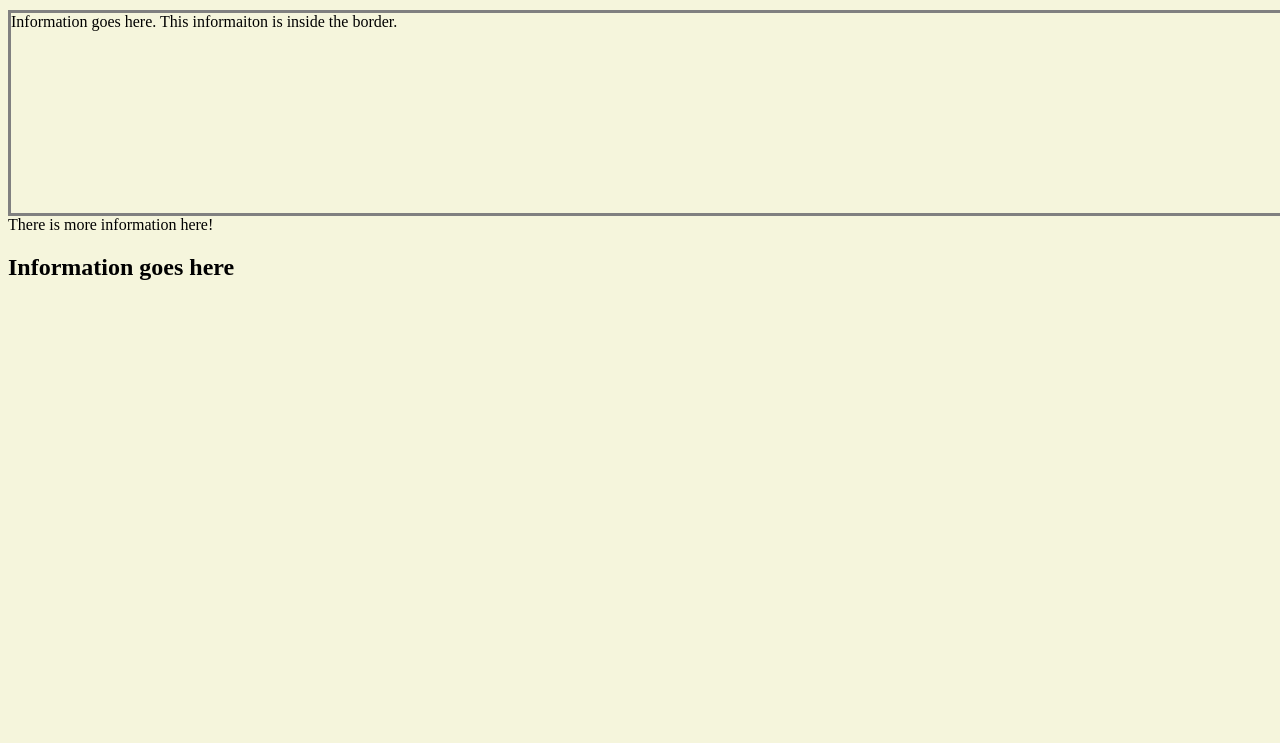
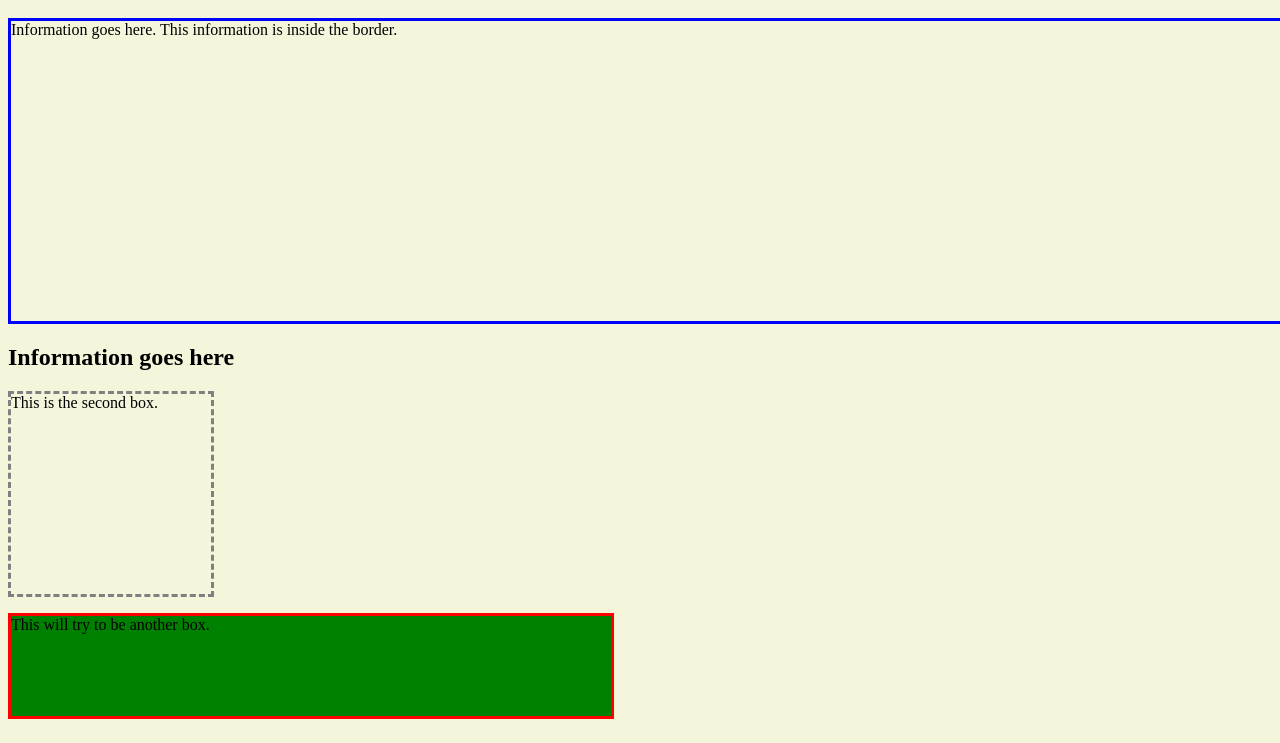
Before and after one commit to AntwonC/PersonalWebsite, a plain HTML site: page index.html in a window 1280 px wide. Shown: the part 115-858 px from the top of the page. Before the commit the page ends 800 px from the top, so only its background shows below. Drawn offline with Linux system fonts and the light colour scheme.

Commit message:
Made several new boxes for layout

```diff
--- a/index.html
+++ b/index.html
@@ -7,11 +7,15 @@
     </head>
     <h1> This is the heading! </h1>
     <body>
-        <div>Information goes here.
-            This informaiton is inside the border. </div>
-        <article> There is more information here! </article>
+        <p id = "AboutMe">Information goes here.
+            This information is inside the border. </p>
+
 
     </body>
 
     <h2> Information goes here</h2>
+    <div> This is the second box. </div>
+
+    <p id = "Other"> This will try to be another box. </p>
+
 </html>
--- a/style.css
+++ b/style.css
@@ -7,17 +7,34 @@ h1  {
 
 html    {
     background-color: #f5f5dc;
+    display: grid;
+
+}
+
+#AboutMe {
+    text-align: left;
+    width: 1585px;
+    height: 300px;
+   /* display: grid; */
+    border: solid;
+    border-color: blue;
+
 }
 
 div {
-    text-align: left;
+    border: dashed;
+    border-color: grey;
+    width: 200px;
+    height: 200px;
+}
 
-    width: 1585px;
-    height: 200px;
-    display: grid;
+#Other  {
     border: solid;
-    border-color: grey;
-    padding: 0px 0px 0px 0px;
-
+    border-color: red;
+    width: 600px;
+    height: 100px;
+    background-color: green;
 
 }
+
+/* <input class = "button" type = "button" value = "This is a button"> */
```
